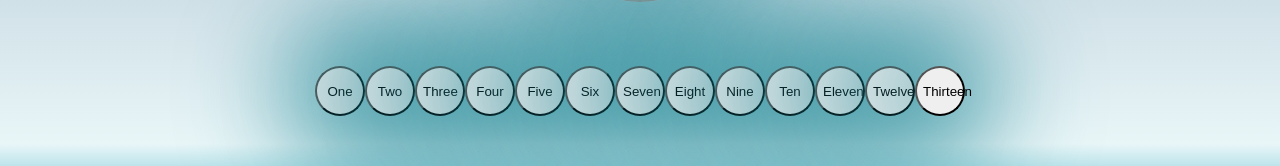
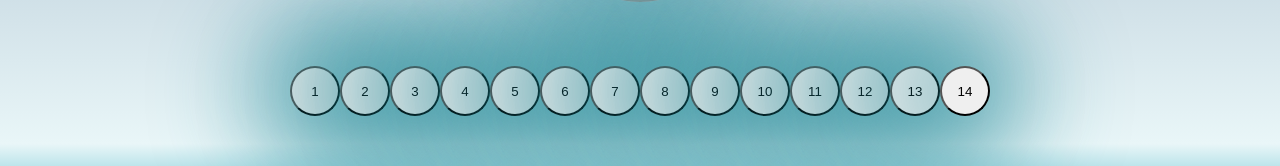
Before and after one commit to tmonee23/momswebsitereal, a React (Create React App) app: page /benefits in a window 1280 px wide. Shown: the part 577-743 px from the top of the page. Built offline with nearby package versions, Linux system fonts and the light colour scheme; grey boxes are pictures that could not be loaded; a web font is replaced by a local one.

Commit message:
smaller changes

```diff
--- a/src/Components/Benefits.js
+++ b/src/Components/Benefits.js
@@ -15,6 +15,7 @@ import TenthPose from "../Components/Photocomponents/Benefits/TenthPicture"
 import EleventhPose from "../Components/Photocomponents/Benefits/EleventhPicture"
 import TwelthPose from "../Components/Photocomponents/Benefits/TwelthPicture"
 import ThirteenthPose from "../Components/Photocomponents/Benefits/ThirteenthPicture"
+import FourteenthPose from "../Components/Photocomponents/Benefits/FourteenthPicture"
 
 export default function Benefits() {
 
@@ -32,7 +33,8 @@ export default function Benefits() {
                             {id: "ten", display: <TenthPose/>},
                             {id: "eleven", display: <EleventhPose/>},
                             {id: "twelve", display: <TwelthPose/>},
-                            {id: "thirteen", display: <ThirteenthPose/>}
+                            {id: "thirteen", display: <ThirteenthPose/>},
+                            {id: "fourteen", display: <FourteenthPose/>}
                         ]
 
     return (
@@ -71,43 +73,46 @@ export default function Benefits() {
                 })}
                 <div className="buttonContainer">
                 <button onClick={() => {onSelectPoseHandler("one")}} className="benefitsPoseButtonOne benefitsPoseButton">
-                    One
+                    1
                 </button>
                 <button onClick={() => {onSelectPoseHandler("two")}} className="benefitsPoseButtonTwo benefitsPoseButton">
-                    Two
+                    2
                 </button>
                 <button onClick={() => {onSelectPoseHandler("three")}} className="benefitsPoseButtonThree benefitsPoseButton">
-                    Three
+                    3
                 </button>
                 <button onClick={() => {onSelectPoseHandler("four")}} className="benefitsPoseButtonFour benefitsPoseButton">
-                    Four
+                    4
                 </button>
                 <button onClick={() => {onSelectPoseHandler("five")}} className="benefitsPoseButtonFive benefitsPoseButton">
-                    Five
+                    5
                 </button>
                 <button onClick={() => {onSelectPoseHandler("six")}} className="benefitsPoseButtonSix benefitsPoseButton">
-                    Six
+                    6
                 </button>
                 <button onClick={() => {onSelectPoseHandler("seven")}} className="benefitsPoseButtonSeven benefitsPoseButton">
-                    Seven
+                    7
                 </button>
                 <button onClick={() => {onSelectPoseHandler("eight")}} className="benefitsPoseButtonEight benefitsPoseButton">
-                    Eight
+                    8
                 </button>
                 <button onClick={() => {onSelectPoseHandler("nine")}} className="benefitsPoseButtonNine benefitsPoseButton">
-                    Nine
+                    9
                 </button>
                 <button onClick={() => {onSelectPoseHandler("ten")}} className="benefitsPoseButtonTen benefitsPoseButton">
-                    Ten
+                    10
                 </button>
                 <button onClick={() => {onSelectPoseHandler("eleven")}} className="benefitsPoseButtonElevel benefitsPoseButton">
-                    Eleven
+                    11
                 </button>
                 <button onClick={() => {onSelectPoseHandler("twelve")}} className="benefitsPoseButtonTwelve benefitsPoseButton">
-                    Twelve
+                    12
                 </button>
                 <button onClick={() => {onSelectPoseHandler("thirteen")}} className="benefitsPoseButtonThirteen benefitsPoseButton">
-                    Thirteen
+                    13
+                </button>
+                <button onClick={() => {onSelectPoseHandler("fourteen")}} className="benefitsPoseButtonFourteen benefitsPoseButton">
+                    14
                 </button>
                 </div>
 
--- /dev/null
+++ b/src/Components/Photocomponents/Benefits/FourteenthPicture.js
@@ -0,0 +1,11 @@
+import React from 'react'
+
+export default function FourteenthPicture() {
+    return (
+        <div className="poseCard">
+        <img className="firstPose" alt="Fourteenth Pose"
+        src="https://momswebsitereal.s3.eu-central-1.amazonaws.com/BenefitsPictures/4.+Card_headstand+final.jpg">
+        </img>
+    </div>
+    )
+}
```
